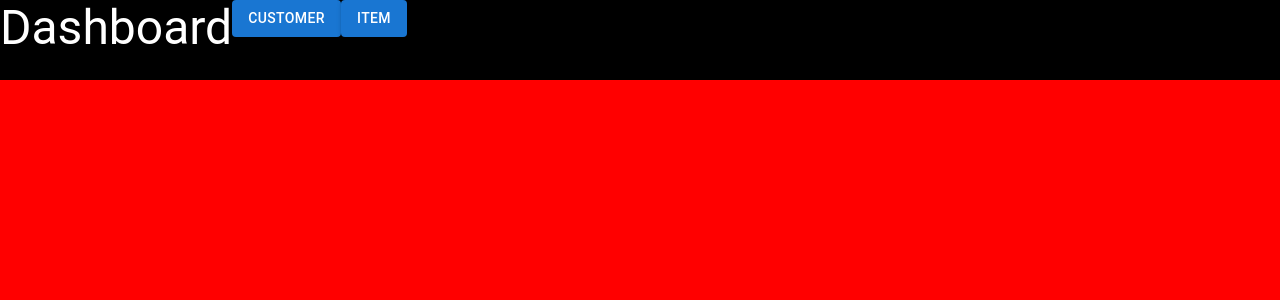
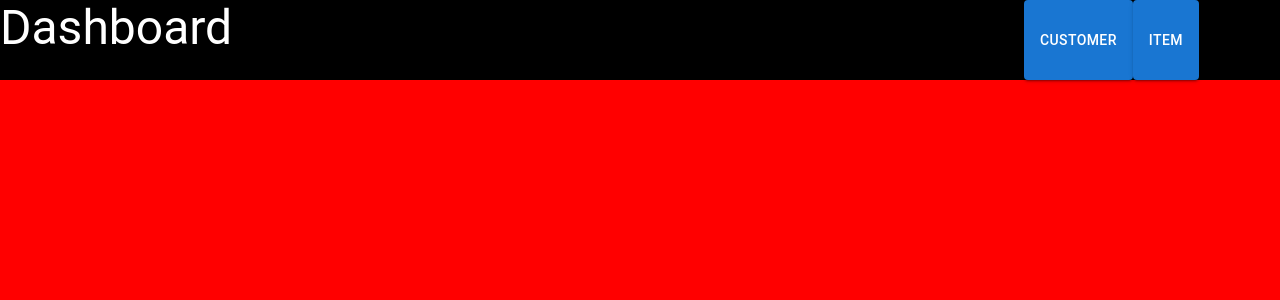
Before and after one commit to piushanCnakandala/Hello-React, a React (Create React App) app: page / in a window 1280 px wide. Shown: the top 300 px of the page. Built offline with nearby package versions, Linux system fonts and the light colour scheme.

Commit message:
upadate dashboard

```diff
--- a/src/pages/dashboard/index.jsx
+++ b/src/pages/dashboard/index.jsx
@@ -13,14 +13,19 @@ class Dashboard extends Component {
         return(
             <div className={classes.container}>
                 <div className={classes.nav_container}>
+
+                    <div className={classes.nav_left_side}>
                         <div className={classes.title_name}>
                             <Typography variant="h3">Dashboard</Typography>
                         </div>
+                    </div>
+                    <div className={classes.nav_right_side}>
                         <div className={classes.customer_button}>
                             <StyleButton variant="contained" label="Customer"/>
                         </div>
                         <div className={classes.item_button}>
                             <StyleButton variant="contained" label="Item"/>
+                        </div>
                     </div>
                 </div>
                 <div className={classes.main_container}></div>
--- a/src/pages/dashboard/style.js
+++ b/src/pages/dashboard/style.js
@@ -5,6 +5,7 @@ export const styleSheet = {
         height: '100vh',
         width: '100vw'
     },
+
     nav_container: {
         backgroundColor: 'black',
         height: '10%',
@@ -12,19 +13,30 @@ export const styleSheet = {
         display: 'flex',
         flexDirection: 'row'
     },
-    main_container:{
+    nav_left_side: {
+        width:'80%'
+    },
+    nav_right_side: {
+        display:'flex',
+        flexDirection:'row',
+       width:'20%'
+    },
+    main_container: {
         backgroundColor: 'red',
         height: '90%',
         width: '100%'
     },
-    title_name:{
-        color:'white',
+    title_name: {
+        color: 'white',
     },
-    customer_button:{
-        flexDirection: 'row',
-        justifyContent:'right'
+    customer_button: {
+        display:'flex',
+       alignItems:'right',
+
     },
-    item_button:{
+    item_button: {
+        display:'flex',
+            alignItems:'right'
 
     }
 }
```
Lines whose indentation alone changed are shown as unchanged.
